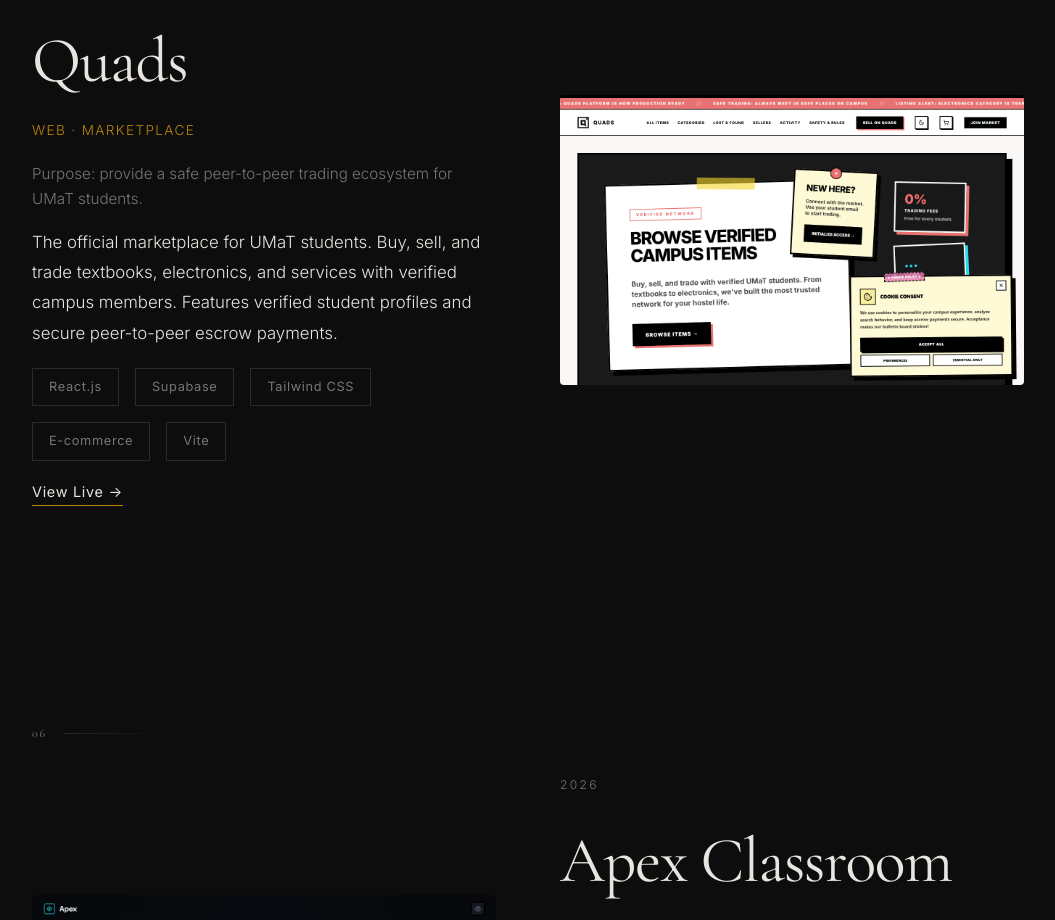
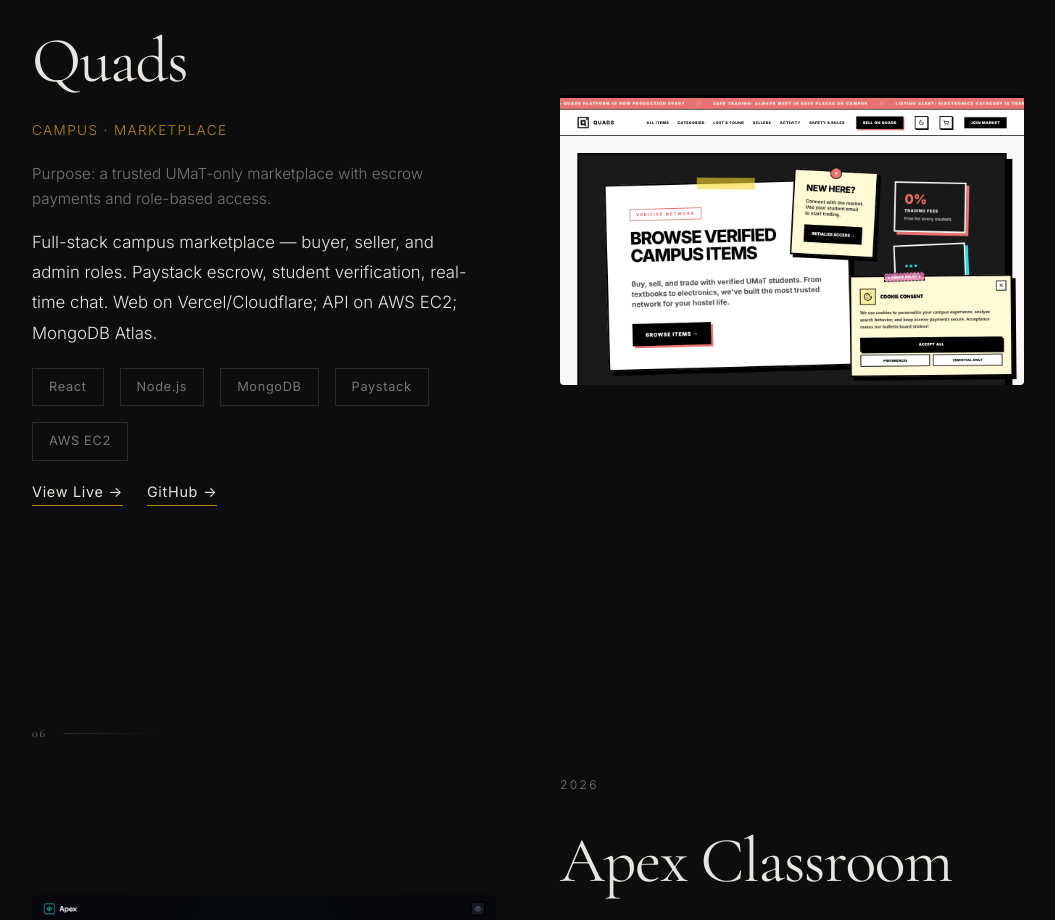
Before and after one commit to iamroidev/iamroidev, a plain HTML site: page index.html in a window 1280 px wide. Shown: the part 3420-4340 px from the top of the page, without its empty margins (128-1183 px from the left). Drawn offline with nearby package versions, Linux system fonts and the light colour scheme.

Commit message:
Fix Quads slide stack and architecture copy

```diff
--- a/index.html
+++ b/index.html
@@ -206,18 +206,19 @@
                     <div class="project-text">
                         <p class="project-year">2026</p>
                         <h2>Quads</h2>
-                        <p class="project-category">Web · Marketplace</p>
-                        <p class="project-purpose">Purpose: provide a safe peer-to-peer trading ecosystem for UMaT students.</p>
-                        <p class="project-desc">The official marketplace for UMaT students. Buy, sell, and trade textbooks, electronics, and services with verified campus members. Features verified student profiles and secure peer-to-peer escrow payments.</p>
+                        <p class="project-category">Campus · Marketplace</p>
+                        <p class="project-purpose">Purpose: a trusted UMaT-only marketplace with escrow payments and role-based access.</p>
+                        <p class="project-desc">Full-stack campus marketplace — buyer, seller, and admin roles. Paystack escrow, student verification, real-time chat. Web on Vercel/Cloudflare; API on AWS EC2; MongoDB Atlas.</p>
                         <div class="project-meta">
-                            <span tabindex="0">React.js</span>
-                            <span tabindex="0">Supabase</span>
-                            <span tabindex="0">Tailwind CSS</span>
-                            <span tabindex="0">E-commerce</span>
-                            <span tabindex="0">Vite</span>
+                            <span tabindex="0">React</span>
+                            <span tabindex="0">Node.js</span>
+                            <span tabindex="0">MongoDB</span>
+                            <span tabindex="0">Paystack</span>
+                            <span tabindex="0">AWS EC2</span>
                         </div>
                         <div class="project-links">
                             <a href="https://quadsmarket.tech" target="_blank" rel="noopener" class="project-link">View Live →</a>
+                            <a href="https://github.com/iamroidev/quads" target="_blank" rel="noopener" class="project-link">GitHub →</a>
                         </div>
                     </div>
                     <div class="project-visual">
```
